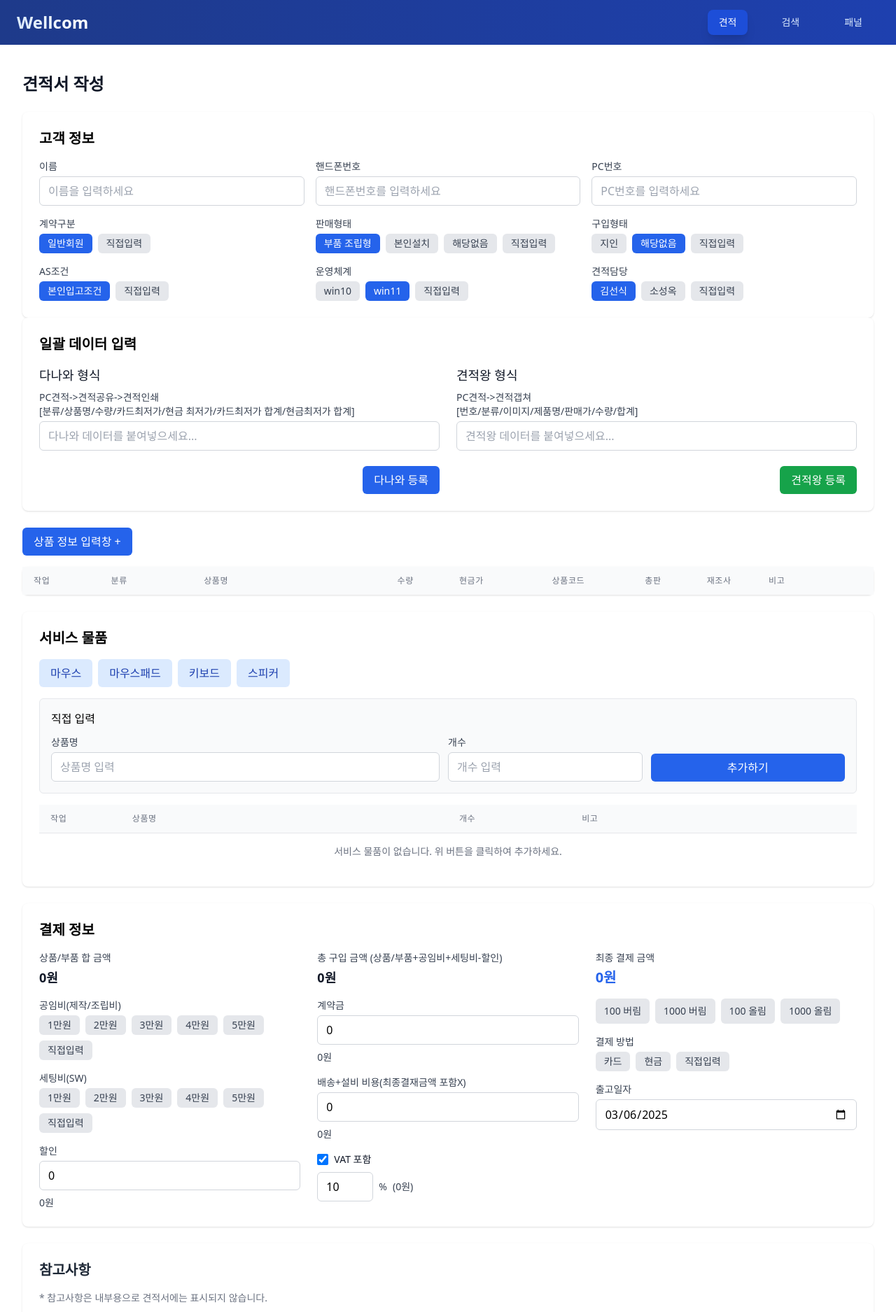
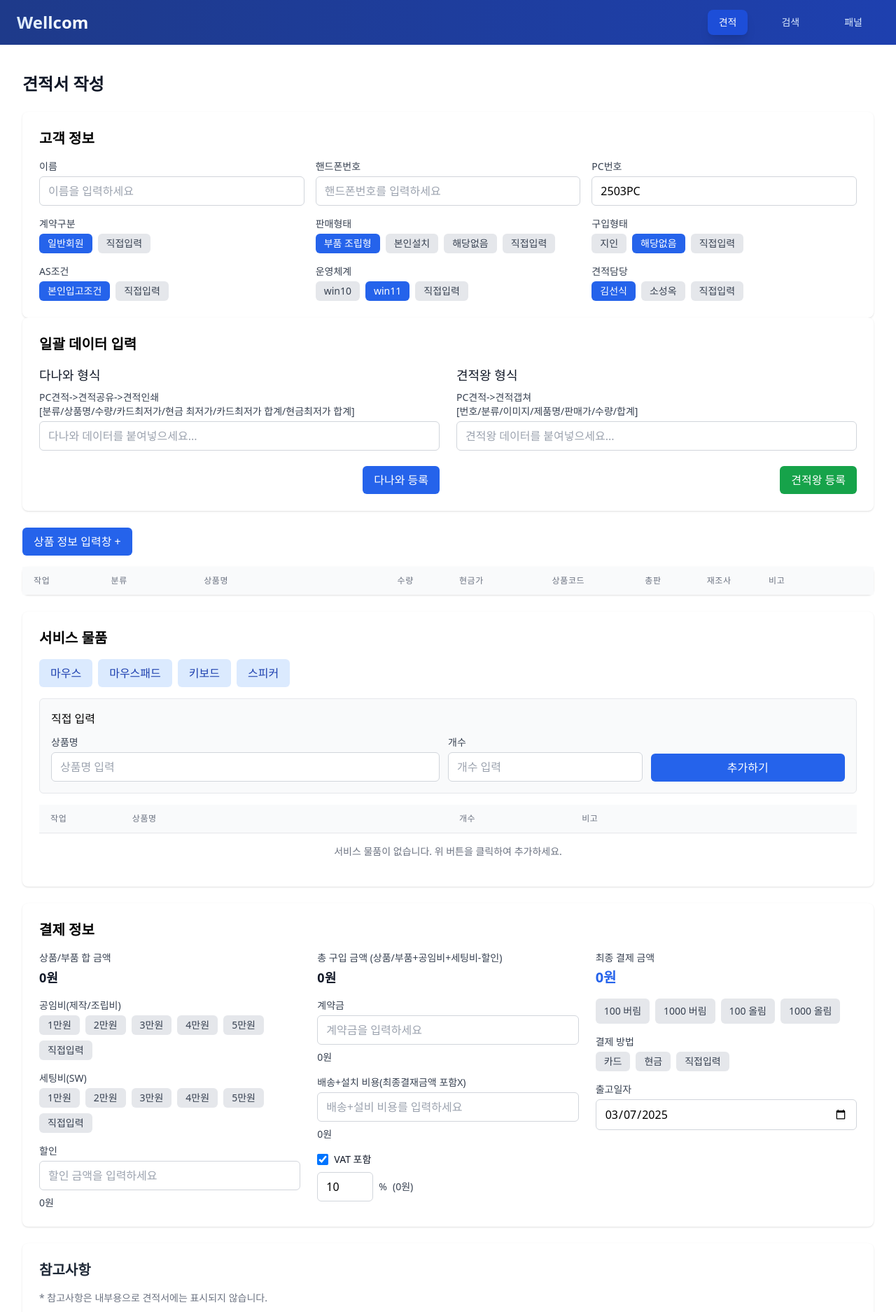
Before and after one commit to kcj980/wellcompro, a Next.js app: page /estimate in a window 1280 px wide. Shown: the top 1875 px of the page at 70% size. Built offline with nearby package versions, Linux system fonts and the light colour scheme.

Commit message:
견적 저장/수정 - 핸드폰-자동추가, 피시번호자동추가, 금액,(콤마)표시

```diff
--- a/app/api/status/route.js
+++ b/app/api/status/route.js
@@ -1,6 +1,7 @@
 import { NextResponse } from 'next/server';
 import mongoose from 'mongoose';
 import connectToDatabase from '@/lib/mongodb';
+import { getKoreanISOString } from '@/app/utils/dateUtils';
 
 export async function GET() {
   let dbStatus = 'disconnected';
@@ -31,7 +32,7 @@ export async function GET() {
     return NextResponse.json({
       success: true,
       status: 'online',
-      timestamp: new Date().toISOString(),
+      timestamp: getKoreanISOString(),
       database: {
         status: dbStatus === 'connected' ? 'healthy' : 'unhealthy',
         readyState: dbStatus
@@ -45,7 +46,7 @@ export async function GET() {
     return NextResponse.json({
       success: false,
       status: 'online with errors',
-      timestamp: new Date().toISOString(),
+      timestamp: getKoreanISOString(),
       database: {
         status: 'unhealthy',
         readyState: dbStatus,
--- a/app/estimate/page.js
+++ b/app/estimate/page.js
@@ -17,6 +17,7 @@
  */
 import { useState, useEffect, useRef, Suspense } from 'react';
 import { useRouter, useSearchParams } from 'next/navigation';
+import { getKoreanDate, formatDateToKoreanDate } from '../utils/dateUtils';
 
 // 메인 컴포넌트
 export default function Estimate() {
@@ -131,9 +132,9 @@ function EstimateContent() {
     includeVat: true,     // VAT 포함 여부 (기본 활성화)
     vatRate: 10,          // VAT 비율 (기본 10%)
     roundingType: '',     // 버림/올림 타입 (기본 없음)
-    paymentMethod: '',     // 결제 방법
+    paymentMethod: '',    // 결제 방법
     shippingCost: 0,      // 택배비
-    releaseDate: new Date().toISOString().split('T')[0]  // 출고일자 (기본값: 오늘 날짜)
+    releaseDate: getKoreanDate()  // 출고일자 (기본값: 오늘 날짜)
   });
 
   /**
@@ -217,11 +218,45 @@ function EstimateContent() {
 
   // 고객 정보 입력 필드 변경 시 호출되는 함수
   const handleCustomerInfoChange = (e) => {
+
     const { name, value } = e.target;
+
+    // 핸드폰 번호 자동 포맷팅 기능
+    if (name === 'phone') {
+      // 입력된 값에 이미 하이픈('-')이 있는지 확인
+      if (value.includes('-')) {
+        // 하이픈이 이미 있으면 그대로 저장
         setCustomerInfo(prev => ({
           ...prev,
           [name]: value
         }));
+      } else {
+
+        // 숫자만 추출
+        const numbersOnly = value.replace(/[^0-9]/g, '');
+
+        // 11자리 숫자인 경우 자동으로 하이픈 추가
+        if (numbersOnly.length === 11) {
+          const formattedNumber = `${numbersOnly.substring(0, 3)}-${numbersOnly.substring(3, 7)}-${numbersOnly.substring(7, 11)}`;
+          setCustomerInfo(prev => ({
+            ...prev,
+            [name]: formattedNumber
+          }));
+        } else {
+          // 11자리가 아닌 경우 그대로 저장
+          setCustomerInfo(prev => ({
+            ...prev,
+            [name]: numbersOnly
+          }));
+        }
+      }
+    } else {
+      // 핸드폰 번호가 아닌 다른 필드는 그대로 처리
+      setCustomerInfo(prev => ({
+        ...prev,
+        [name]: value
+      }));
+    }
   };
 
   // 판매 형태 버튼 클릭 시 호출되는 함수
@@ -520,9 +555,10 @@ function EstimateContent() {
    */
   const calculateTotalPurchase = () => {
     const productTotal = calculateProductTotal();
-    const laborCost = parseInt(paymentInfo.laborCost) || 0;
-    const setupCost = parseInt(paymentInfo.setupCost) || 0;
-    const discount = parseInt(paymentInfo.discount) || 0;
+    // 숫자 값 필드 사용 (없으면 기존 방식으로 fallback)
+    const laborCost = paymentInfo.laborCost !== undefined ? paymentInfo.laborCost : (parseInt(paymentInfo.laborCost) || 0);
+    const setupCost = paymentInfo.setupCost !== undefined ? paymentInfo.setupCost : (parseInt(paymentInfo.setupCost) || 0);
+    const discount = paymentInfo.discount !== undefined ? paymentInfo.discount : (parseInt(paymentInfo.discount) || 0);
 
     return productTotal + laborCost + setupCost - discount;
   };
@@ -537,7 +573,7 @@ function EstimateContent() {
     // VAT 포함 옵션이 비활성화된 경우 0 반환
     if (!paymentInfo.includeVat) return 0;
     // VAT 계산 (총 구입 금액 * VAT 비율 / 100)
-    const vatRate = parseInt(paymentInfo.vatRate) || 0;
+    const vatRate = paymentInfo.vatRate !== undefined ? paymentInfo.vatRate : (parseInt(paymentInfo.vatRate) || 0);
     return Math.floor(totalPurchase * vatRate / 100);
   };
 
@@ -568,10 +604,42 @@ function EstimateContent() {
   // 결제 정보 변경 시 호출되는 함수
   const handlePaymentInfoChange = (e) => {
     const { name, value } = e.target;
+
+    // 체크박스(includeVat)인 경우 그대로 처리
+    if (name === 'includeVat') {
       setPaymentInfo(prev => ({
         ...prev,
-      [name]: name === 'includeVat' ? e.target.checked : value
+        [name]: e.target.checked
       }));
+      return;
+    }
+
+    // 금액 관련 필드인 경우 (laborCost, setupCost, discount, deposit, shippingCost)
+    if (['laborCost', 'setupCost', 'discount', 'deposit', 'shippingCost'].includes(name)) {
+      // 입력값에서 콤마(,) 제거
+      const numericValue = value.replace(/,/g, '');
+
+      // 숫자만 입력되었는지 확인 (빈 문자열 허용)
+      if (numericValue === '' || /^\d+$/.test(numericValue)) {
+        // 숫자 형식으로 변환하여 3자리마다 콤마 추가 (화면 표시용)
+        const formattedValue = numericValue === '' ? '' : Number(numericValue).toLocaleString();
+
+        // 화면에는 콤마가 포함된 문자열로 표시하고, 내부적으로는 숫자 값으로 저장
+        setPaymentInfo(prev => ({
+          ...prev,
+          [name]: numericValue === '' ? 0 : parseInt(numericValue)
+        }));
+
+        // 입력 필드의 값은 콤마가 포함된 문자열로 설정 (React의 제어 컴포넌트 패턴)
+        e.target.value = formattedValue;
+      }
+    } else {
+      // 금액 관련 필드가 아닌 경우 그대로 처리
+      setPaymentInfo(prev => ({
+        ...prev,
+        [name]: value
+      }));
+    }
   };
 
   // 참고사항 변경 시 호출되는 함수
@@ -583,7 +651,7 @@ function EstimateContent() {
   const handleLaborCostSelect = (value) => {
     setPaymentInfo(prev => ({
       ...prev,
-      laborCost: value
+      laborCost: value // 숫자 값으로 저장
     }));
     // 직접 입력 모드 해제
     setIsCustomLaborCost(false);
@@ -593,7 +661,7 @@ function EstimateContent() {
   const handleSetupCostSelect = (value) => {
     setPaymentInfo(prev => ({
       ...prev,
-      setupCost: value
+      setupCost: value // 숫자 값으로 저장
     }));
     // 직접 입력 모드 해제
     setIsCustomSetupCost(false);
@@ -680,7 +748,16 @@ function EstimateContent() {
         customerInfo,
         tableData: processedTableData,
         serviceData: processedServiceData, // 서비스 물품 데이터 추가
-        paymentInfo,
+        paymentInfo: {
+          ...paymentInfo,
+          // 문자열로 저장된 금액 필드들을 숫자로 변환
+          laborCost: Number(paymentInfo.laborCost || 0),
+          setupCost: Number(paymentInfo.setupCost || 0),
+          discount: Number(paymentInfo.discount || 0),
+          deposit: Number(paymentInfo.deposit || 0),
+          shippingCost: Number(paymentInfo.shippingCost || 0),
+          vatRate: Number(paymentInfo.vatRate || 0)
+        },
         calculatedValues,
         notes,
         isContractor // 계약자 여부 추가
@@ -792,10 +869,10 @@ function EstimateContent() {
             let formattedReleaseDate = '';
             if (estimatePaymentInfo.releaseDate) {
               const date = new Date(estimatePaymentInfo.releaseDate);
-              formattedReleaseDate = date.toISOString().split('T')[0];
+              formattedReleaseDate = formatDateToKoreanDate(date);
 
             } else {
-              formattedReleaseDate = new Date().toISOString().split('T')[0];
+              formattedReleaseDate = getKoreanDate();
             }
 
             setPaymentInfo({
@@ -881,6 +958,7 @@ function EstimateContent() {
       window.scrollTo(0, 0);
     }
   }, [saveStatus.error]);
+
 
   // 계약자 체크박스 상태 변경 처리 함수
   const handleContractorChange = (e) => {
@@ -972,6 +1050,22 @@ function EstimateContent() {
       setPaymentInfo(prev => ({ ...prev, paymentMethod: '' }));
     }
   };
+
+  // 컴포넌트 마운트 시 PC 번호 디폴트 값 설정
+  useEffect(() => {
+    // 수정 모드가 아닐 때만 디폴트 값 설정
+    if (!isEditMode) {
+      const now = new Date();
+      const year = now.getFullYear().toString().slice(-2); // 년도의 마지막 두 자리
+      const month = (now.getMonth() + 1).toString().padStart(2, '0'); // 월 (01-12 형식)
+      const defaultPcNumber = `${year}${month}PC`;
+
+      setCustomerInfo(prev => ({
+        ...prev,
+        pcNumber: defaultPcNumber
+      }));
+    }
+  }, [isEditMode]); // 수정 모드 변경 시에만 실행
 
   // JSX 렌더링 시작
   return (
@@ -1915,9 +2009,9 @@ function EstimateContent() {
                     </div>
                     {isCustomLaborCost && (
                       <input
-                        type="number"
+                        type="text"
                         name="laborCost"
-                        value={paymentInfo.laborCost}
+                        value={paymentInfo.laborCost ? paymentInfo.laborCost.toLocaleString() : ''}
                         onChange={handlePaymentInfoChange}
                         className="w-full border border-gray-300 rounded-md px-3 py-2 focus:outline-none focus:ring-2 focus:ring-blue-500"
                         placeholder="공임비를 입력하세요"
@@ -1962,9 +2056,9 @@ function EstimateContent() {
                     </div>
                     {isCustomSetupCost && (
                       <input
-                        type="number"
+                        type="text"
                         name="setupCost"
-                        value={paymentInfo.setupCost}
+                        value={paymentInfo.setupCost ? paymentInfo.setupCost.toLocaleString() : ''}
                         onChange={handlePaymentInfoChange}
                         className="w-full border border-gray-300 rounded-md px-3 py-2 focus:outline-none focus:ring-2 focus:ring-blue-500"
                         placeholder="세팅비를 입력하세요"
@@ -1978,15 +2072,15 @@ function EstimateContent() {
                   </label>
                   <div className="flex flex-col items-start gap-2">
                     <input
-                      type="number"
+                      type="text"
                       name="discount"
-                      value={paymentInfo.discount}
+                      value={paymentInfo.discount ? paymentInfo.discount.toLocaleString() : ''}
                       onChange={handlePaymentInfoChange}
                       className="w-full border border-gray-300 rounded-md px-3 py-2 focus:outline-none focus:ring-2 focus:ring-blue-500"
                       placeholder="할인 금액을 입력하세요"
                     />
                     <span className="text-sm text-gray-700 whitespace-nowrap">
-                      {numberToKorean(parseInt(paymentInfo.discount) || 0)}
+                      {numberToKorean(paymentInfo.discount || 0)}
                     </span>
                   </div>
                 </div>
@@ -2008,15 +2102,15 @@ function EstimateContent() {
                   </label>
                   <div className="flex flex-col items-start gap-2">
                     <input
-                      type="number"
+                      type="text"
                       name="deposit"
-                      value={paymentInfo.deposit}
+                      value={paymentInfo.deposit ? paymentInfo.deposit.toLocaleString() : ''}
                       onChange={handlePaymentInfoChange}
                       className="w-full border border-gray-300 rounded-md px-3 py-2 focus:outline-none focus:ring-2 focus:ring-blue-500"
                       placeholder="계약금을 입력하세요"
                     />
                     <span className="text-sm text-gray-700 whitespace-nowrap">
-                      {numberToKorean(parseInt(paymentInfo.deposit) || 0)}
+                      {numberToKorean(paymentInfo.deposit || 0)}
                     </span>
                   </div>
                 </div>
@@ -2024,19 +2118,19 @@ function EstimateContent() {
 
                 <div>
                   <label className="block text-sm font-medium text-gray-700 mb-1">
-                    배송+설비 비용(최종결재금액 포함X)
+                    배송+설치 비용(최종결재금액 포함X)
                   </label>
                   <div className="flex flex-col items-start gap-2">
                     <input
-                      type="number"
+                      type="text"
                       name="shippingCost"
-                      value={paymentInfo.shippingCost}
+                      value={paymentInfo.shippingCost ? paymentInfo.shippingCost.toLocaleString() : ''}
                       onChange={handlePaymentInfoChange}
                       className="w-full border border-gray-300 rounded-md px-3 py-2 focus:outline-none focus:ring-2 focus:ring-blue-500"
                       placeholder="배송+설비 비용를 입력하세요"
                     />
                     <span className="text-sm text-gray-700 whitespace-nowrap">
-                      {numberToKorean(parseInt(paymentInfo.shippingCost) || 0)}
+                      {numberToKorean(paymentInfo.shippingCost || 0)}
                     </span>
                   </div>
                 </div>
--- /dev/null
+++ b/app/utils/dateUtils.js
@@ -0,0 +1,27 @@
+/**
+ * 현재 날짜와 시간을 한국 시간(KST)으로 변환하여 ISO 문자열로 반환합니다.
+ * @returns {string} 한국 시간 기준 ISO 문자열
+ */
+export function getKoreanISOString() {
+  const now = new Date();
+  const koreaTime = new Date(now.getTime() + (9 * 60 * 60 * 1000)); // UTC+9
+  return koreaTime.toISOString();
+}
+
+/**
+ * 현재 날짜를 한국 시간(KST) 기준으로 YYYY-MM-DD 형식으로 반환합니다.
+ * @returns {string} YYYY-MM-DD 형식의 날짜 문자열
+ */
+export function getKoreanDate() {
+  return getKoreanISOString().split('T')[0];
+}
+
+/**
+ * 주어진 Date 객체를 한국 시간(KST) 기준으로 YYYY-MM-DD 형식으로 변환합니다.
+ * @param {Date} date - 변환할 Date 객체
+ * @returns {string} YYYY-MM-DD 형식의 날짜 문자열
+ */
+export function formatDateToKoreanDate(date) {
+  const koreaTime = new Date(date.getTime() + (9 * 60 * 60 * 1000)); // UTC+9
+  return koreaTime.toISOString().split('T')[0];
+}
--- a/models/Estimate.js
+++ b/models/Estimate.js
@@ -72,7 +72,6 @@ const EstimateSchema = new mongoose.Schema({
     type: Date,
     default: Date.now
   }
-  //납품일자
 });
 
 // mongoose.models 객체에 EstimateSchema가 있으면 그것을 사용하고, 없으면 새로 만듭니다.
```
Lines whose indentation alone changed are shown as unchanged.
